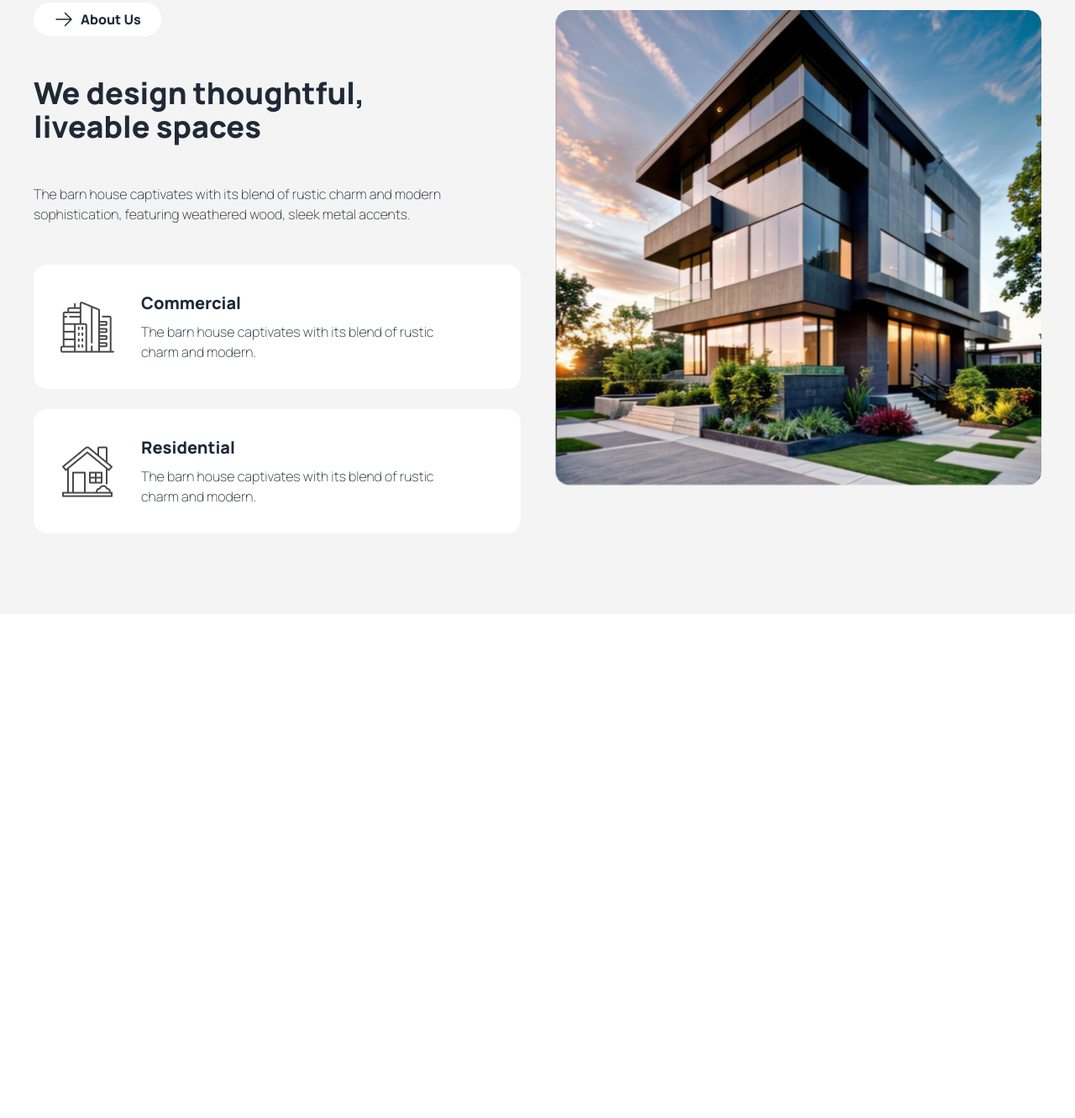
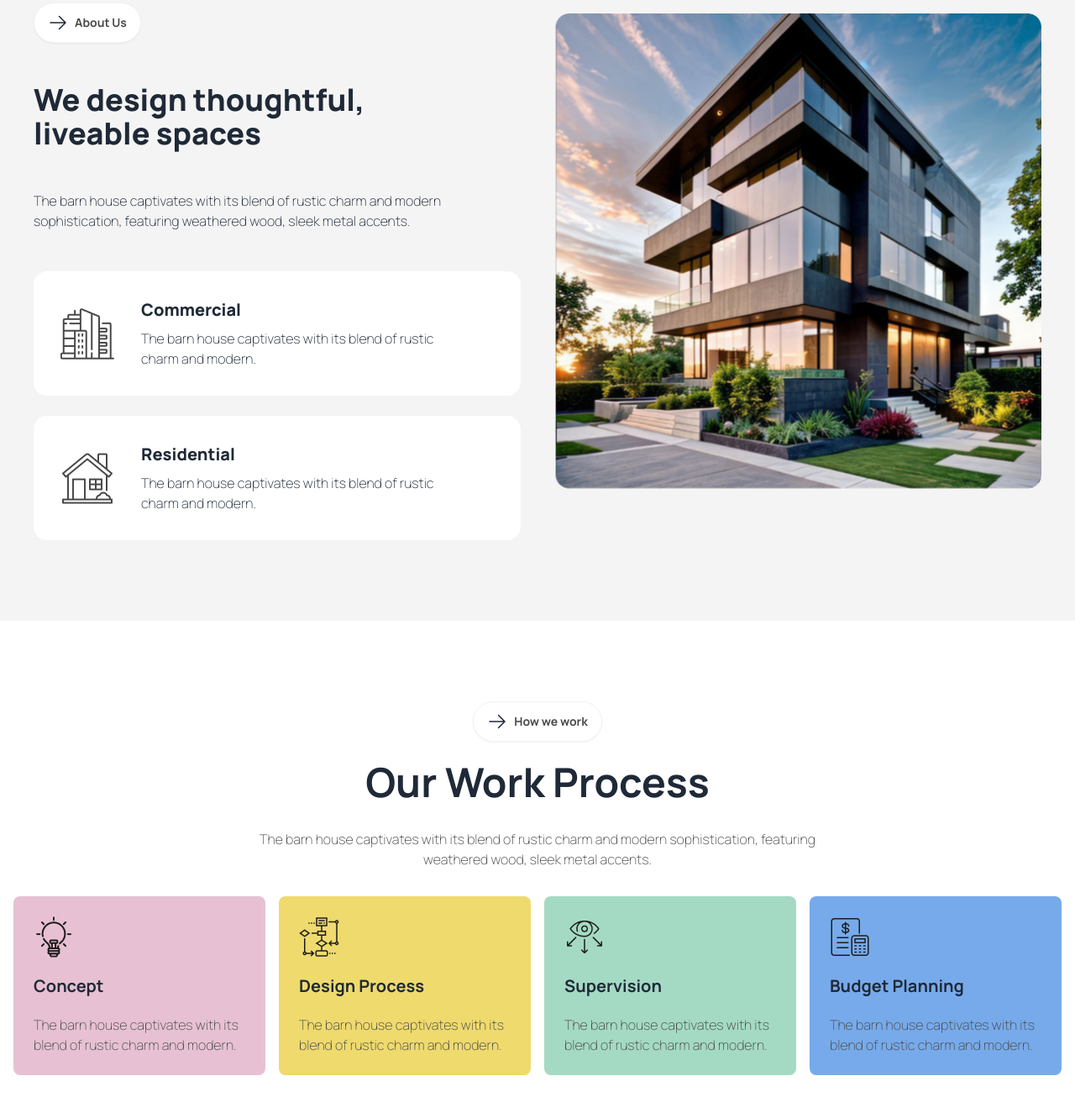
Before and after one commit to rajeshbd99/Real_State, a plain HTML site: page index.html in a window 1280 px wide. Shown: the part 1377-2708 px from the top of the page at 84% size. Before the commit the page ends 2108 px from the top, so only its background shows below. Drawn offline with nearby package versions, Linux system fonts and the light colour scheme.

Commit message:
Our Works Section

```diff
--- a/index.html
+++ b/index.html
@@ -147,22 +147,21 @@
         class="grid grid-cols-1 lg:grid-cols-2 items-center py-8 md:py-16 lg:py-24 container mx-auto gap-10 px-5 md:px-10">
         <div class="space-y-12 relative">
           <img src="./assets/Vector.png" class=" hidden lg:block absolute left-[-10%] top-[-2rem]" alt="">
-          <div class="flex justify-center items-center lg:justify-start">
-            <button
-              class="rounded-full bg-white text-black-secondary font-extrabold px-6 border-1 border-green-primary py-2 flex items-center">
-              <div class="mr-2 flex justify-center items-center">
-                <svg xmlns="http://www.w3.org/2000/svg" fill="none" viewBox="0 0 24 24" stroke-width="1.5" stroke="currentColor" class="size-6">
-                  <path stroke-linecap="round" stroke-linejoin="round" d="M13.5 4.5 21 12m0 0-7.5 7.5M21 12H3" />
-                </svg>
-              </div>
-              <p>About Us</p>
-            </button>
+          <div class="text-center lg:text-left">
+            <div class=" btn rounded-full bg-white font-bold">
+              <svg xmlns="http://www.w3.org/2000/svg" fill="none" viewBox="0 0 24 24" stroke-width="1.5"
+                stroke="currentColor" class="size-6">
+                <path stroke-linecap="round" stroke-linejoin="round" d="M13.5 4.5 21 12m0 0-7.5 7.5M21 12H3" />
+              </svg>
+              <a class="text-[#494949]">About Us</a>
+            </div>
           </div>
           <h2
             class="font-extrabold text-3xl lg:text-4xl max-w-md md:max-w-xl lg:max-w-md mx-auto text-center lg:mx-0 lg:text-left ">
             We design thoughtful, liveable spaces</h2>
           <p class="text-black-secondary text-center lg:text-left">
-            The barn house captivates with its blend of rustic charm and  modern sophistication, featuring weathered wood, sleek metal accents.
+            The barn house captivates with its blend of rustic charm and modern sophistication, featuring weathered
+            wood, sleek metal accents.
           </p>
           <div class="grid grid-cols-1 md:grid-cols-2 lg:grid-cols-1 gap-6">
             <div class="card card-side bg-white ">
@@ -171,7 +170,8 @@
               </figure>
               <div class="card-body">
                 <h2 class="card-title font-extrabold text-xl text-black-secondary">Commercial</h2>
-                <p class="text-black-tartiary max-w-sm">The barn house captivates with its blend of rustic charm and modern.</p>
+                <p class="text-black-tartiary max-w-sm">The barn house captivates with its blend of rustic charm and
+                  modern.</p>
               </div>
             </div>
             <div class="card card-side bg-white ">
@@ -180,7 +180,8 @@
               </figure>
               <div class="card-body">
                 <h2 class="card-title font-extrabold text-xl text-black-secondary">Residential</h2>
-                <p class="text-black-tartiary max-w-sm">The barn house captivates with its blend of rustic charm and modern.</p>
+                <p class="text-black-tartiary max-w-sm">The barn house captivates with its blend of rustic charm and
+                  modern.</p>
               </div>
             </div>
           </div>
@@ -191,6 +192,49 @@
       </div>
     </section>
     <!-- About Us End -->
+    <!-- Our Works Start -->
+    <section class="md:container mx-auto mb-10 mt-24">
+      <div class="pb-6">
+        <div>
+          <div class="text-center">
+            <div class=" btn rounded-full font-bold bg-white ">
+              <svg xmlns="http://www.w3.org/2000/svg" fill="none" viewBox="0 0 24 24" stroke-width="1.5"
+                stroke="currentColor" class="size-6">
+                <path stroke-linecap="round" stroke-linejoin="round" d="M13.5 4.5 21 12m0 0-7.5 7.5M21 12H3" />
+              </svg>
+              <a class="text-[#494949]">How we work</a>
+            </div>
+          </div>
+          <div class="text-center ">
+            <h3 class=" my-6 text-2xl font-bold md:text-3xl lg:text-4xl xl:text-5xl ">Our Work Process</h3>
+            <p class=" text-[#494949] py-2 mx-auto max-w-2xl">The barn house captivates with its blend of rustic charm and modern sophistication, featuring weathered wood, sleek metal accents.</p>
+          </div>
+        </div>
+        <div class="grid grid-cols-1 md:grid-cols-2 lg:grid-cols-4 gap-4 mx-4 my-6">
+          <div class="bg-[#E7C1D3] p-6 rounded-lg">
+            <div><img src="./assets/concept.png" alt=""></div>
+            <h5 class="font-bold text-xl py-5">Concept</h5>
+            <p class="text-[#494949]">The barn house captivates with its blend of rustic charm and modern.</p>
+          </div>
+          <div class="bg-[#EFDA6E] p-6 rounded-lg">
+            <div><img src="./assets/flow-chart.png" alt=""></div>
+            <h5 class="font-bold text-xl py-5">Design Process</h5>
+            <p class="text-[#494949]">The barn house captivates with its blend of rustic charm and modern.</p>
+          </div>
+          <div class="bg-[#A4DAC3] p-6 rounded-lg">
+            <div><img src="./assets/vision.png" alt=""></div>
+            <h5 class="font-bold text-xl py-5">Supervision</h5>
+            <p class="text-[#494949]">The barn house captivates with its blend of rustic charm and modern.</p>
+          </div>
+          <div class="bg-[#77AAEA] p-6 rounded-lg">
+            <div><img src="./assets/budget-planning.png" alt=""></div>
+            <h5 class="font-bold text-xl py-5">Budget Planning</h5>
+            <p class="text-[#494949]">The barn house captivates with its blend of rustic charm and modern.</p>
+          </div>
+        </div>
+      </div>
+    </section>
+    <!-- Our Works End -->
   </main>
 
   <!-- Footer Part -->
```
